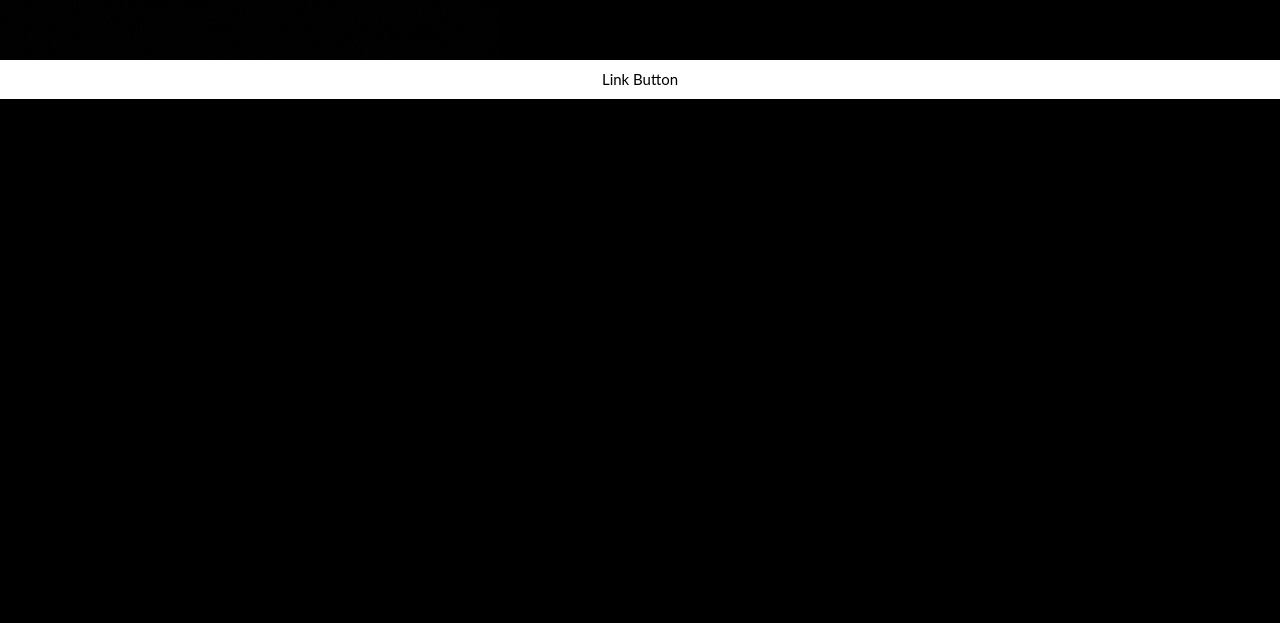
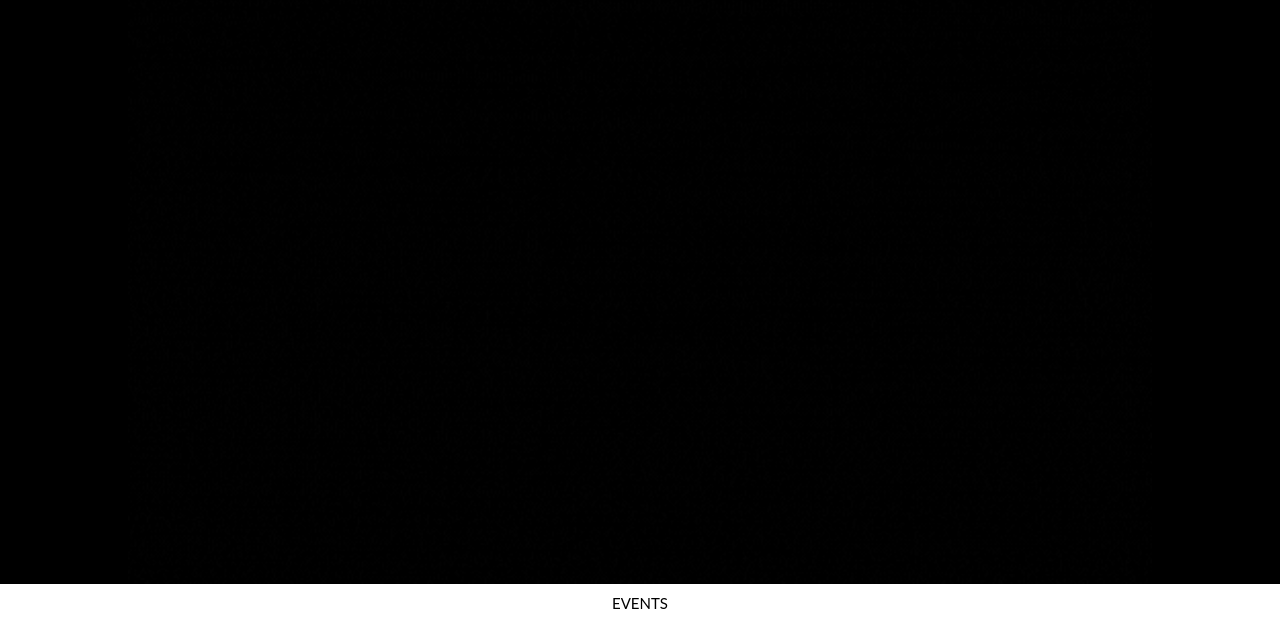
Before and after one commit to riversidecoaching/ulter, a plain HTML site: page index.html in a window 1280 px wide. Shown: the part 440-1063 px from the top of the page. Before the commit the page ends 800 px from the top, so only its background shows below. Drawn offline with nearby package versions, Linux system fonts and the light colour scheme.

Commit message:
Update index.html

```diff
--- a/index.html
+++ b/index.html
@@ -8,11 +8,17 @@ body {
   font-family: "Lato", sans-serif;
   background-color: black;
 }
+  .center {
+  display: block;
+  margin-left: auto;
+  margin-right: auto;
+  width: 80%;
+}
 </style>
 </head>
 <body>
   <img src="ulter.gif" alt="nevermiss" class="center">
-  <a href="https://www.tomari-gi.co.uk/" class="w3-button w3-block w3-white">Link Button</a>
+  <a href="https://www.tomari-gi.co.uk/" class="w3-button w3-block w3-white">EVENTS</a>
 </div>
 
 
```
